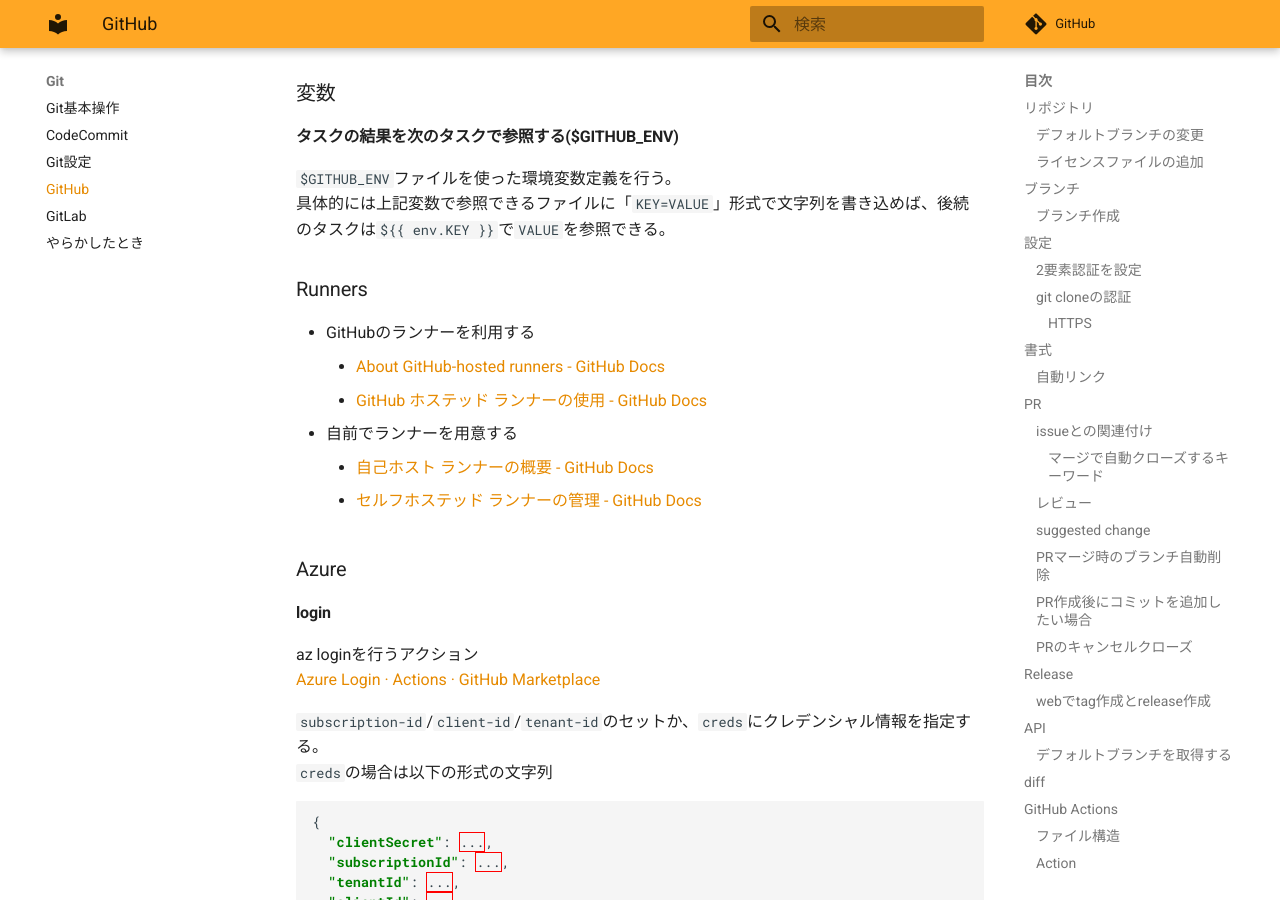
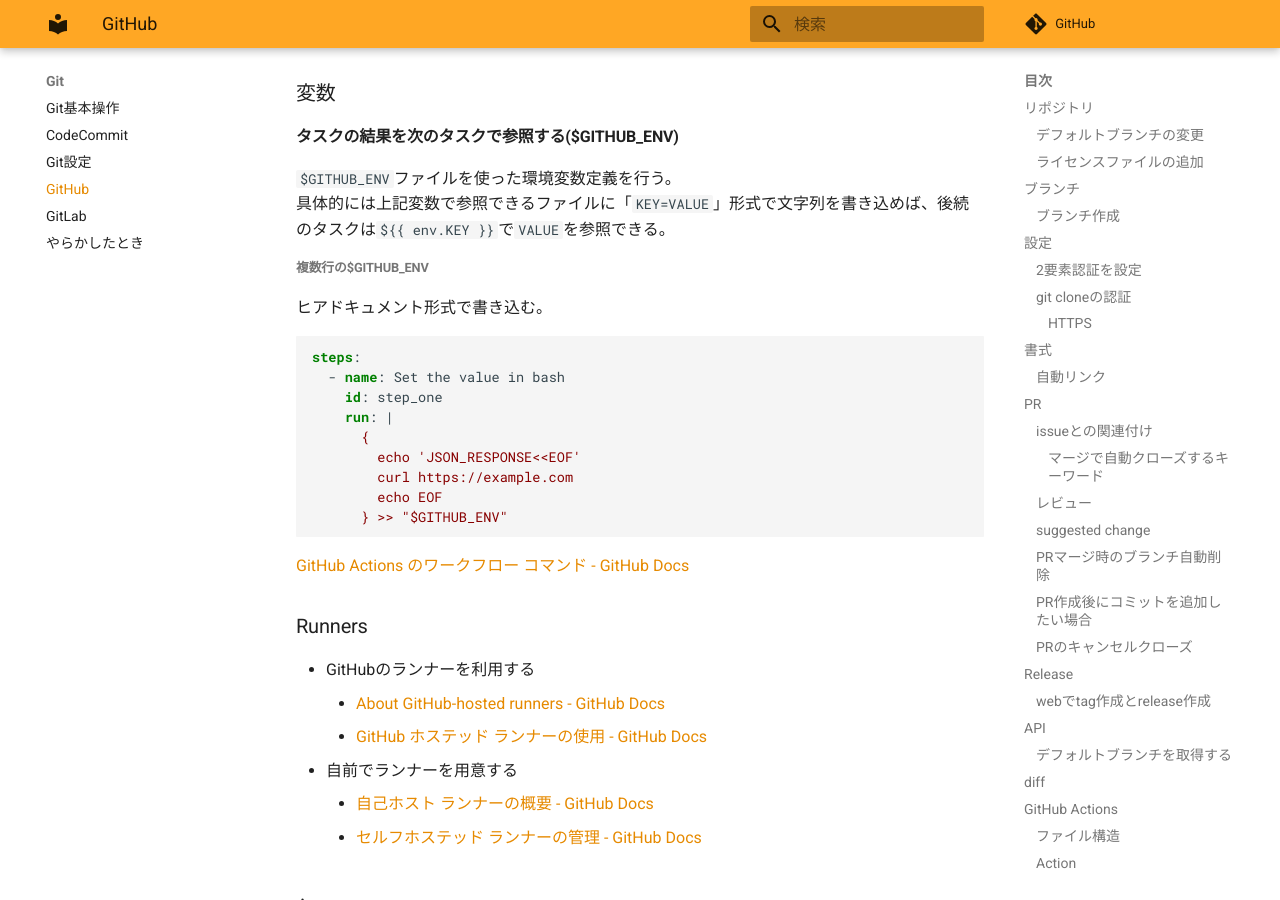
Before and after one commit to zaki-lknr/docs, an MkDocs documentation site: the page built from docs/Git/github.md, in a window 1280 px wide and 900 px high, scrolled down 6450 px. Built offline with MkDocs 1.6.1 and Material for MkDocs 9.7.7, drawn with Linux system fonts in a browser that asks for light colours; comment, search, counter and statistics services are not loaded.

Commit message:
add: git/github: $GITHUB_ENVへ複数行

````diff
--- a/docs/Git/github.md
+++ b/docs/Git/github.md
@@ -265,6 +265,24 @@ jobs:
 `$GITHUB_ENV`ファイルを使った環境変数定義を行う。
 具体的には上記変数で参照できるファイルに「`KEY=VALUE`」形式で文字列を書き込めば、後続のタスクは`${{ env.KEY }}`で`VALUE`を参照できる。
 
+##### 複数行の$GITHUB_ENV
+
+ヒアドキュメント形式で書き込む。
+
+```yaml
+steps:
+  - name: Set the value in bash
+    id: step_one
+    run: |
+      {
+        echo 'JSON_RESPONSE<<EOF'
+        curl https://example.com
+        echo EOF
+      } >> "$GITHUB_ENV"
+```
+
+[GitHub Actions のワークフロー コマンド - GitHub Docs](https://docs.github.com/ja/actions/reference/workflows-and-actions/workflow-commands#multiline-strings)
+
 ### Runners
 
 - GitHubのランナーを利用する
````
